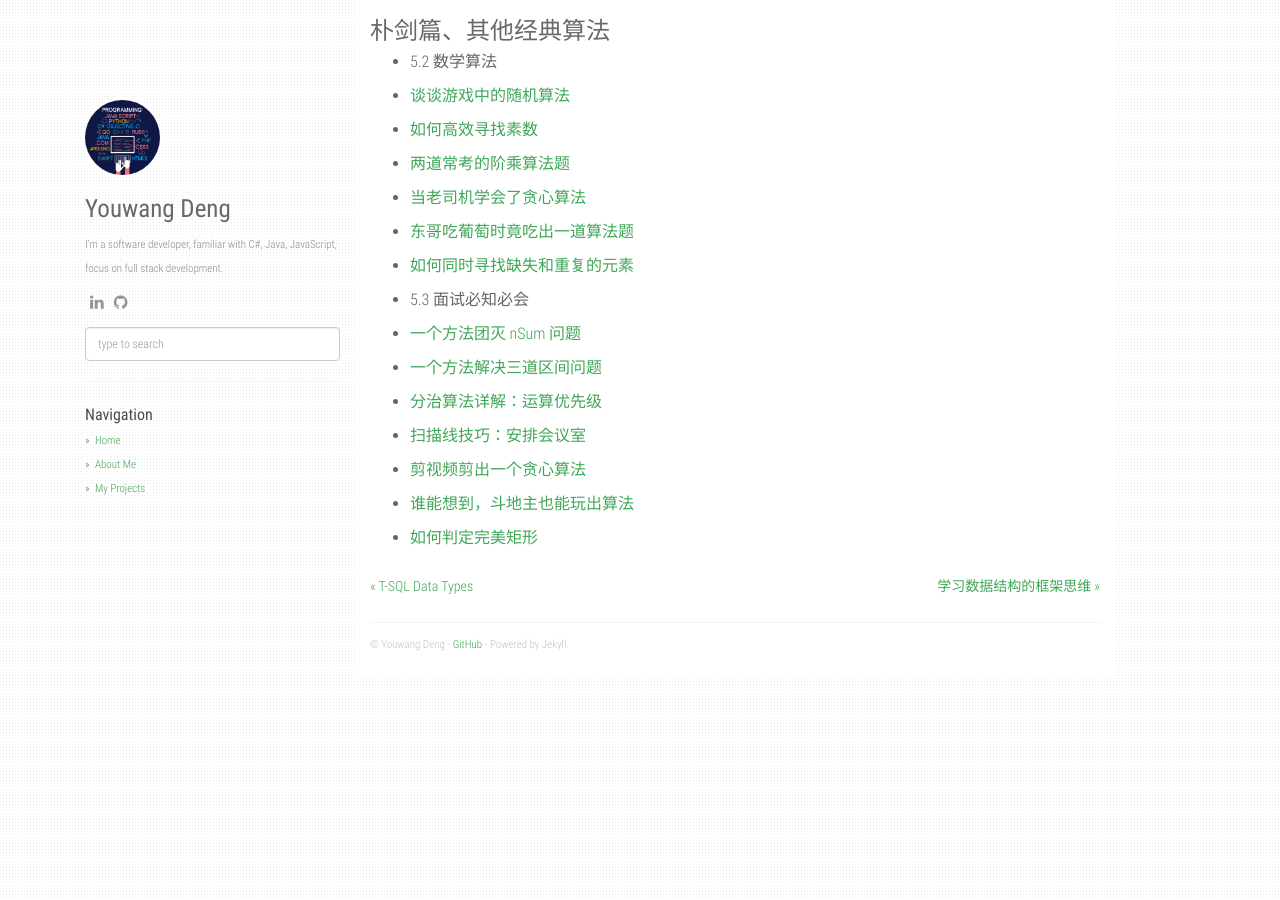
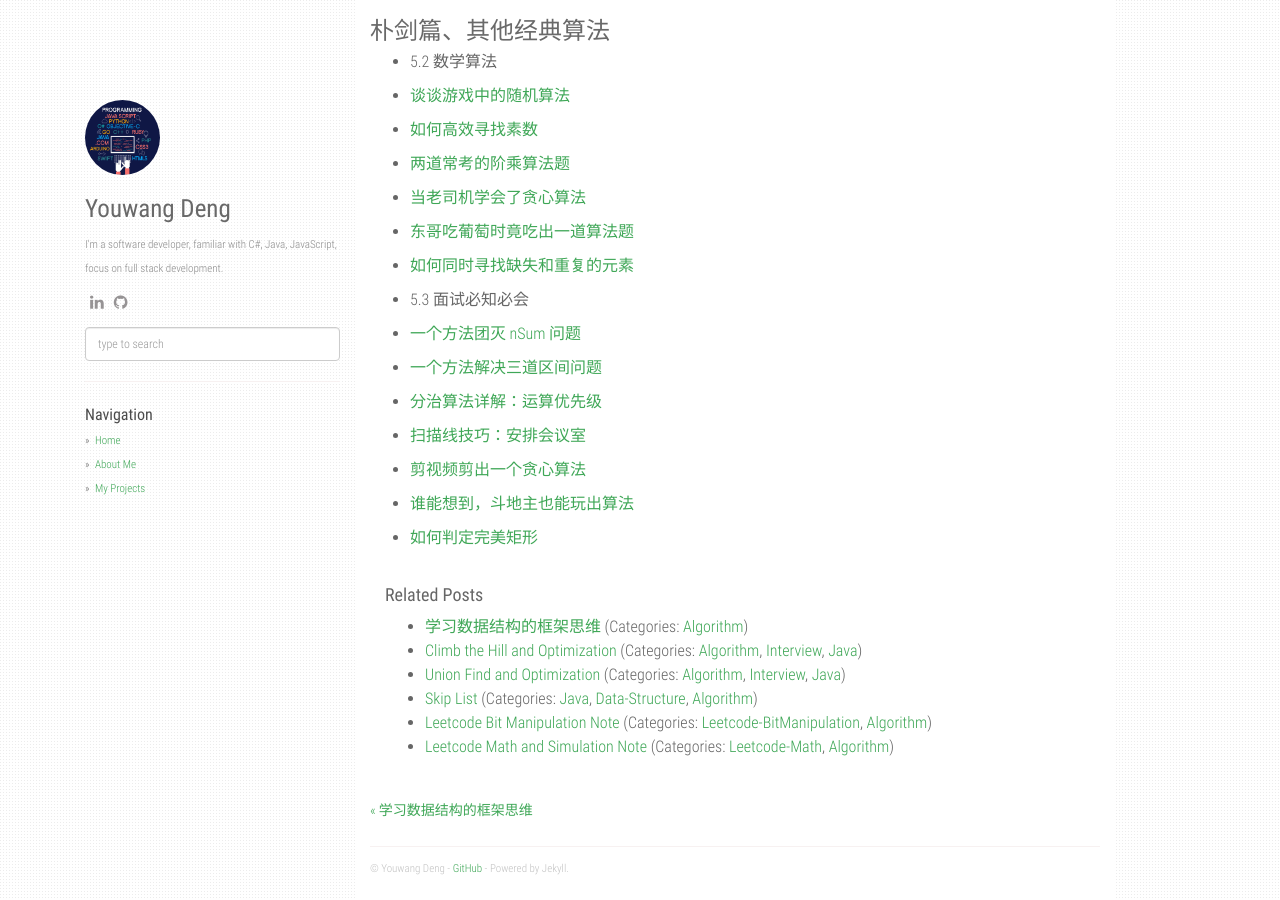
Before and after one commit to YouwangDeng/YouwangDeng.github.io, a Jekyll site: the page built from _posts/2023-10-25-算法秘籍目录.md, in a window 1280 px wide and 900 px high, scrolled down 2910 px. Built offline with Jekyll 4.4.1, drawn with Linux system fonts in a browser that asks for light colours; our own code applies the rules of GitHub Pages for plain Markdown files; some of the changed lines change nothing that is shown.

Commit message:
Update 2023-10-25-算法秘籍目录.md

```diff
--- a/_posts/2023-10-25-算法秘籍目录.md
+++ b/_posts/2023-10-25-算法秘籍目录.md
@@ -1,4 +1,9 @@
-
+---
+layout: post
+title:  "算法秘籍目录"
+date:   2023-10-25 20:30:00 +0800
+categories: [Algorithm]
+---
 ### 无剑篇、刷题心法
 
 *   [学习算法和刷题的框架思维](https://mp.weixin.qq.com/s?__biz=MzAxODQxMDM0Mw==&mid=2247484852&idx=1&sn=85b50b8b0470bb4897e517955f4e5002&scene=21#wechat_redirect)
```
